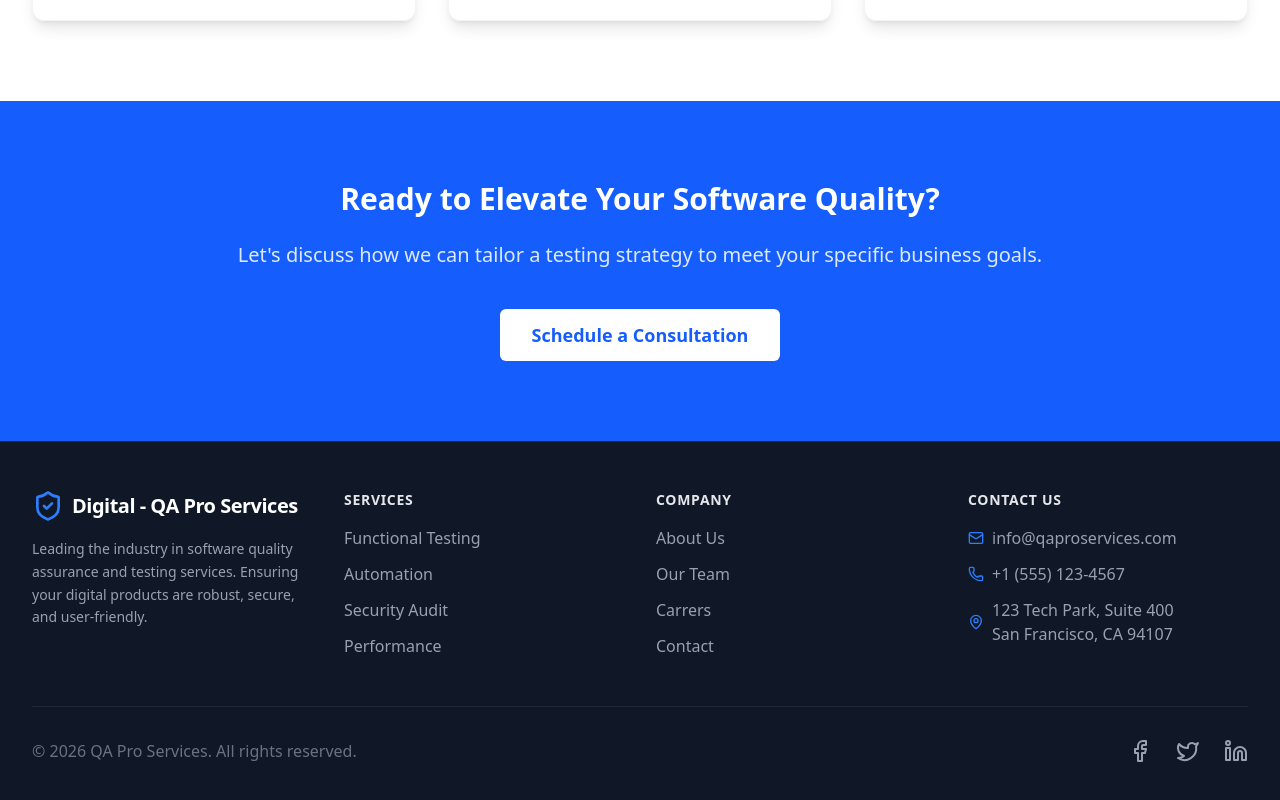
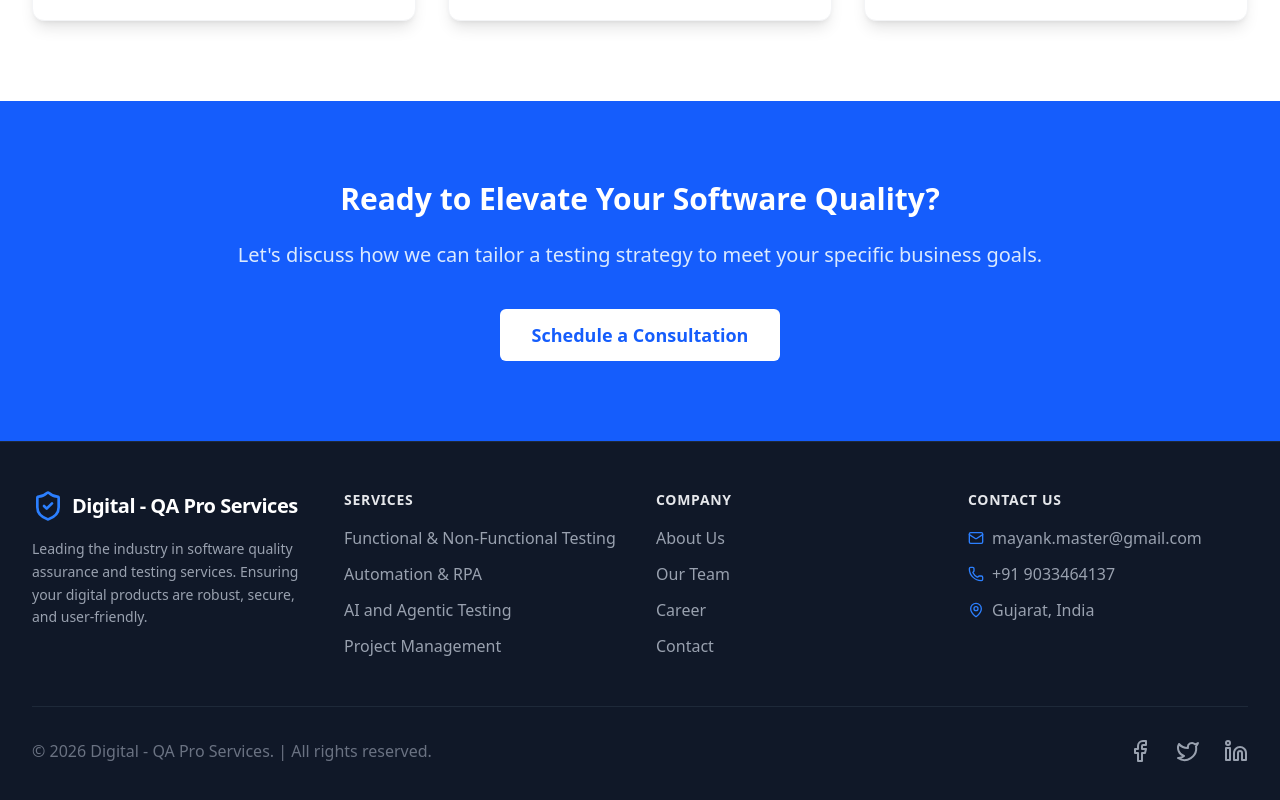
Before and after one commit to mkpatel1978/DigitalTesting, a React (Vite) app: page / in a window 1280 px wide. Shown: the part 1536-2336 px from the top of the page. Built offline with nearby package versions, Linux system fonts and the light colour scheme.

Commit message:
Add RPA and Project Management services, update AI/Agentic testing, and align top nav/footer

```diff
--- a/src/components/Footer.tsx
+++ b/src/components/Footer.tsx
@@ -21,10 +21,10 @@ const Footer = () => {
                     <div>
                         <h3 className="text-sm font-semibold text-gray-200 tracking-wider uppercase mb-4">Services</h3>
                         <ul className="space-y-3">
-                            <li><Link to="/services" className="text-base text-gray-400 hover:text-white transition-colors">Functional Testing</Link></li>
-                            <li><Link to="/services" className="text-base text-gray-400 hover:text-white transition-colors">Automation</Link></li>
-                            <li><Link to="/services" className="text-base text-gray-400 hover:text-white transition-colors">Security Audit</Link></li>
-                            <li><Link to="/services" className="text-base text-gray-400 hover:text-white transition-colors">Performance</Link></li>
+                            <li><Link to="/services" className="text-base text-gray-400 hover:text-white transition-colors">Functional & Non-Functional Testing</Link></li>
+                            <li><Link to="/services" className="text-base text-gray-400 hover:text-white transition-colors">Automation & RPA</Link></li>
+                            <li><Link to="/services" className="text-base text-gray-400 hover:text-white transition-colors">AI and Agentic Testing</Link></li>
+                            <li><Link to="/services" className="text-base text-gray-400 hover:text-white transition-colors">Project Management</Link></li>
                         </ul>
                     </div>
 
@@ -34,7 +34,7 @@ const Footer = () => {
                         <ul className="space-y-3">
                             <li><Link to="/about" className="text-base text-gray-400 hover:text-white transition-colors">About Us</Link></li>
                             <li><Link to="/about" className="text-base text-gray-400 hover:text-white transition-colors">Our Team</Link></li>
-                            <li><Link to="/contact" className="text-base text-gray-400 hover:text-white transition-colors">Carrers</Link></li>
+                            <li><Link to="/contact" className="text-base text-gray-400 hover:text-white transition-colors">Career</Link></li>
                             <li><Link to="/contact" className="text-base text-gray-400 hover:text-white transition-colors">Contact</Link></li>
                         </ul>
                     </div>
@@ -45,22 +45,22 @@ const Footer = () => {
                         <ul className="space-y-3">
                             <li className="flex items-center gap-2 text-gray-400">
                                 <Mail className="h-4 w-4 text-blue-500" />
-                                <span>info@qaproservices.com</span>
+                                <span>mayank.master@gmail.com</span>
                             </li>
                             <li className="flex items-center gap-2 text-gray-400">
                                 <Phone className="h-4 w-4 text-blue-500" />
-                                <span>+1 (555) 123-4567</span>
+                                <span>+91 9033464137</span>
                             </li>
                             <li className="flex items-center gap-2 text-gray-400">
                                 <MapPin className="h-4 w-4 text-blue-500" />
-                                <span>123 Tech Park, Suite 400<br />San Francisco, CA 94107</span>
+                                <span>Gujarat, India</span>
                             </li>
                         </ul>
                     </div>
                 </div>
 
                 <div className="mt-12 pt-8 border-t border-gray-800 flex flex-col md:flex-row justify-between items-center bg-gray-900">
-                    <p className="text-base text-gray-500">&copy; {new Date().getFullYear()} QA Pro Services. All rights reserved.</p>
+                    <p className="text-base text-gray-500">&copy; {new Date().getFullYear()} Digital - QA Pro Services. | All rights reserved.</p>
                     <div className="flex space-x-6 mt-4 md:mt-0">
                         <a href="#" className="text-gray-400 hover:text-white">
                             <span className="sr-only">Facebook</span>
--- a/src/components/Navbar.tsx
+++ b/src/components/Navbar.tsx
@@ -22,7 +22,7 @@ const Navbar = () => {
                     <div className="flex items-center">
                         <Link to="/" className="flex-shrink-0 flex items-center gap-2">
                             <ShieldCheck className="h-8 w-8 text-blue-600" />
-                            <span className="font-bold text-xl text-gray-900 tracking-tight">QA Pro Services</span>
+                            <span className="font-bold text-xl text-gray-900 tracking-tight">Digital - QA Pro Services</span>
                         </Link>
                     </div>
 
--- a/src/pages/Home.tsx
+++ b/src/pages/Home.tsx
@@ -50,7 +50,7 @@ const Home = () => {
                         <span className="text-xl font-bold text-gray-400">Coming Soon</span>
                         <span className="text-xl font-bold text-gray-400">Coming Soon</span>
                         <span className="text-xl font-bold text-gray-400">Coming Soon</span>
-                        <span className="text-xl font-bold text-gray-400">Coming Soon</span>
+                        <span className="text-xl font-bold text-gray-400">Coming Soon   </span>
                     </div>
                 </div>
             </section>
--- a/src/pages/Services.tsx
+++ b/src/pages/Services.tsx
@@ -1,5 +1,5 @@
 import { useState } from 'react';
-import { CheckCircle, Shield, Smartphone, Globe, Cpu, Terminal, Users, Accessibility } from 'lucide-react';
+import { CheckCircle, Shield, Smartphone, Globe, Cpu, Terminal, Users, Accessibility, Bot, Briefcase } from 'lucide-react';
 
 const servicesData = [
     {
@@ -46,9 +46,9 @@ const servicesData = [
     },
     {
         id: 7,
-        title: 'AI & LLM Testing',
+        title: 'AI, LLM & Agentic Testing',
         category: 'AI',
-        description: ' specialized testing for AI models and Large Language Models to ensure accuracy, safety, and bias mitigation.',
+        description: 'Specialized testing for AI models, Large Language Models, and autonomous agentic workflows to ensure accuracy, safety, and bias mitigation.',
         icon: <Cpu className="h-8 w-8 text-teal-500" />
     },
     {
@@ -64,10 +64,24 @@ const servicesData = [
         category: 'Accessibility',
         description: 'Ensure your digital products are fully accessible and compliant with WCAG 2.1 and ADA standards for all users.',
         icon: <Accessibility className="h-8 w-8 text-cyan-500" />
+    },
+    {
+        id: 10,
+        title: 'RPA Development',
+        category: 'Automation',
+        description: 'Design and deploy intelligent Robotic Process Automation (RPA) workflows to automate repetitive tasks, reduce manual errors, and scale your operations.',
+        icon: <Bot className="h-8 w-8 text-amber-500" />
+    },
+    {
+        id: 11,
+        title: 'Project Management',
+        category: 'Management',
+        description: 'Drive successful delivery with end-to-end management, employing Agile methodologies, clear communication, risk mitigation, and robust resource planning.',
+        icon: <Briefcase className="h-8 w-8 text-rose-500" />
     }
 ];
 
-const categories = ['All', 'Functional', 'Automation', 'performance', 'Security', 'Mobile', 'API', 'AI', 'Accessibility'];
+const categories = ['All', 'Functional', 'Automation', 'performance', 'Security', 'Mobile', 'API', 'AI', 'Accessibility', 'Management'];
 
 const Services = () => {
     const [activeCategory, setActiveCategory] = useState('All');
@@ -93,8 +107,8 @@ const Services = () => {
                             key={category}
                             onClick={() => setActiveCategory(category)}
                             className={`px-6 py-2 rounded-full text-sm font-medium transition-all duration-200 ${activeCategory === category
-                                    ? 'bg-blue-600 text-white shadow-md'
-                                    : 'bg-white text-gray-600 hover:bg-white hover:text-blue-600 border border-gray-200'
+                                ? 'bg-blue-600 text-white shadow-md'
+                                : 'bg-white text-gray-600 hover:bg-white hover:text-blue-600 border border-gray-200'
                                 }`}
                         >
                             {category.charAt(0).toUpperCase() + category.slice(1)}
```
